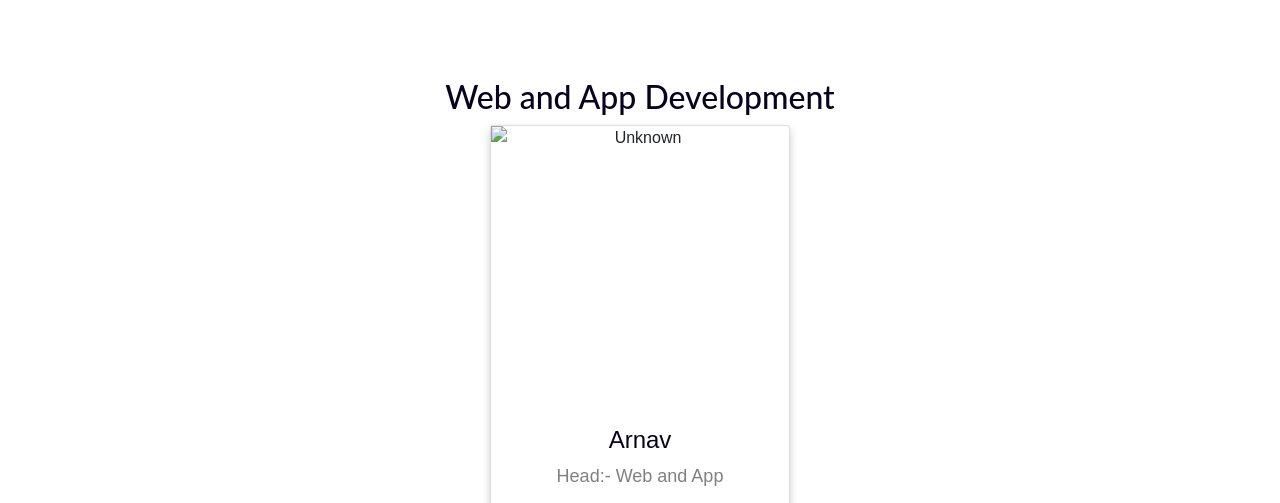
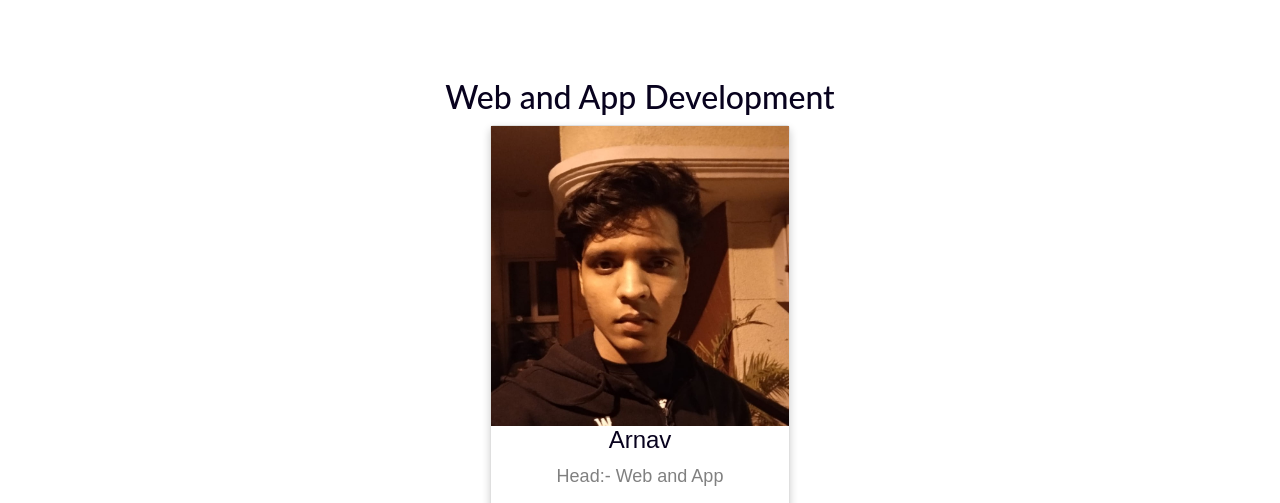
Before and after one commit to imironmanagain/imironmanagain.github.io, a plain HTML site: page team.html in a window 1280 px wide. Shown: the part 1140-1643 px from the top of the page. Drawn offline with nearby package versions, Linux system fonts and the light colour scheme.

Commit message:
Update team.html

```diff
--- a/team.html
+++ b/team.html
@@ -311,7 +311,7 @@ img{
 
 
 <div class="card">
-  <img src="assets/imagesarnav_sir.jpeg" alt="Unknown" style="width:100%">
+  <img src="assets/images/arnav_sir.jpeg" alt="Unknown" style="width:100%">
   <div class="container">
   <h1> Arnav </h1>
   <p class="title">Head:- Web and App </p>
```
